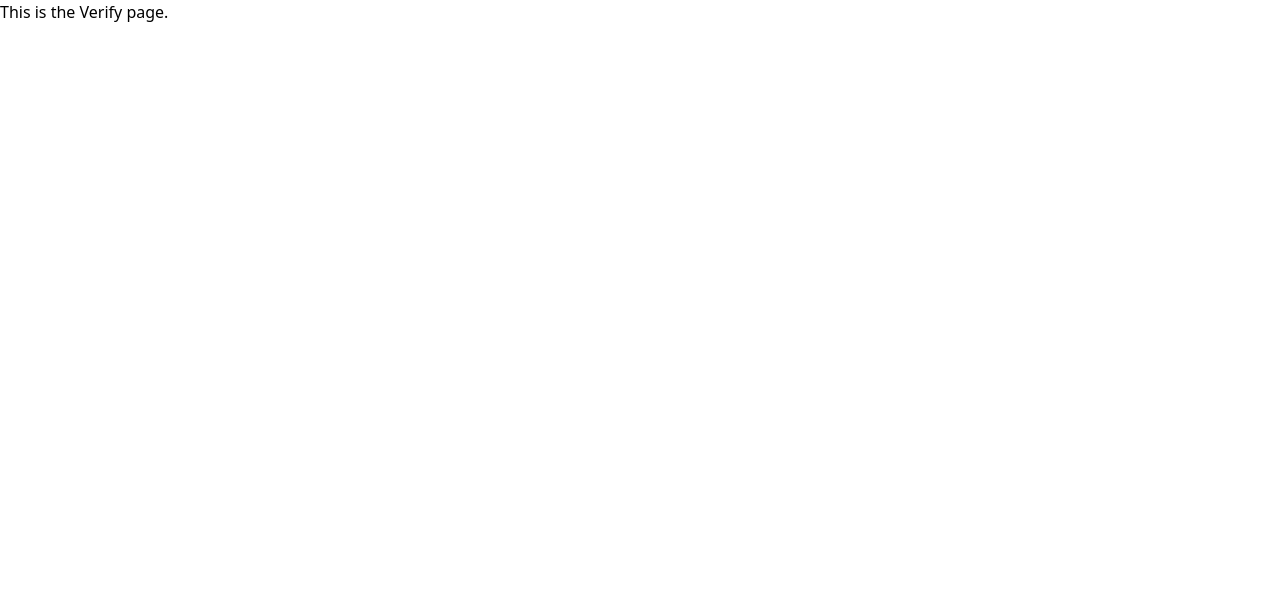
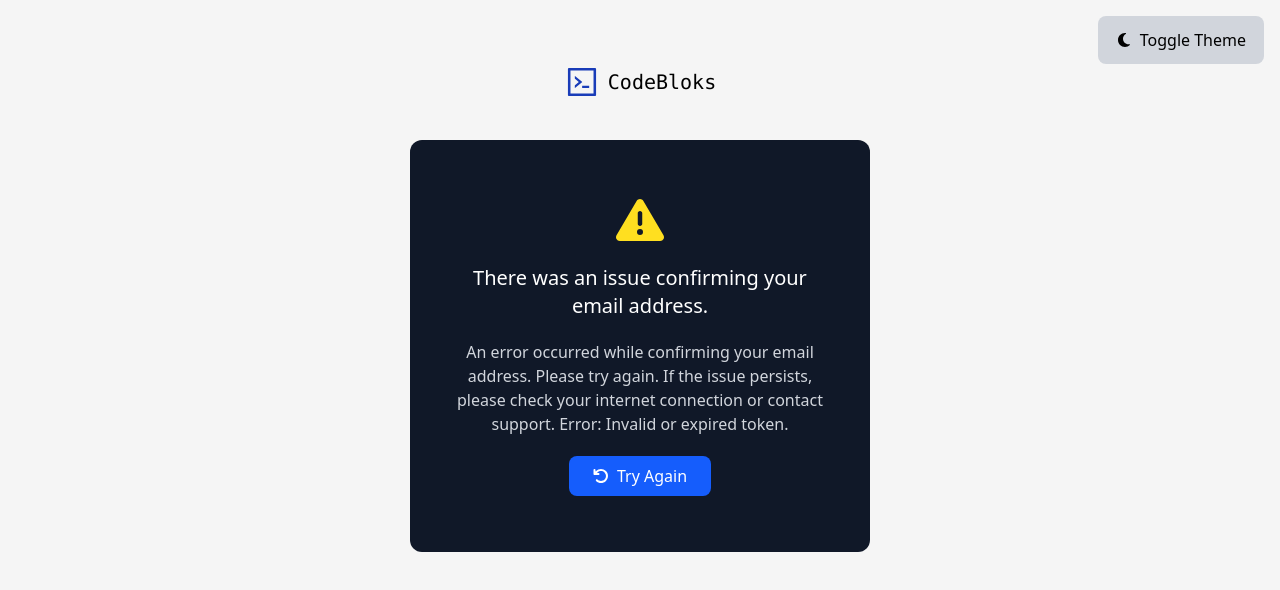
Before and after one commit to drakejoshua/Express-Web-Code-Editor, a React (Vite) app in the folder Frontend/: page /auth/verify in a window 1280 px wide. Shown: the top 590 px of the page. Built offline with nearby package versions, Linux system fonts and the light colour scheme.

Commit message:
feat( routing ): add email confirmation/verification route
- add the markup and styling for the email
  verification route

This commit adds the email verification route markup and styles

```diff
--- a/Frontend/src/routes/Verify.jsx
+++ b/Frontend/src/routes/Verify.jsx
@@ -1,9 +1,129 @@
-import React from 'react'
+// Email Verification Route
+// This route handles email confirmation and verification.
+// It serves as a callback route to redirect users from their email
+// after they have clicked to confirm email.
+// The actual email token is sent to and handled on the backend, so
+// this page just simply informs
+// the user that they will be redirected or display a loading/error indicator.
 
+// import route dependencies
+import RouteContainer from '../components/RouteContainer';
+import Logo from '../components/Logo';
+import StatusCard from '../components/StatusCard';
+import { Helmet } from 'react-helmet-async'
+import { FaArrowLeft, FaArrowRotateLeft, FaMoon, FaRegSun } from 'react-icons/fa6';
+import { useThemeProvider } from '../providers/ThemeProvider.jsx'
+
+
+// email verify component
 export default function Verify() {
-  return (
-    <div>
-      This is the Verify page.
-    </div>
-  )
+    const { theme, toggleTheme } = useThemeProvider();
+
+    return (
+        <>
+            <Helmet>
+                <title>Confirm Your Email - CodeBloks</title>
+                <meta name="description" content="Confirm the email for your account" />
+            </Helmet>
+
+            <div
+                className='
+                    google
+                    h-screen
+                    w-full
+                    bg-neutral-100 dark:bg-gray-900
+                    dark:text-white
+                    overflow-auto
+                '
+            >
+
+                <RouteContainer>
+                    <Logo/>
+
+                    {/* <StatusCard
+                        status={{
+                            heading: 'Confirming your Email address...',
+                            text: `
+                                Please hold on while we confirm this email address
+                                for your account. You will be redirected shortly.
+                            `,
+                            type: "loading"
+                        }}
+                    /> */}
+
+                    <StatusCard
+                        status={{
+                            heading: 'There was an issue confirming your email address.',
+                            text: `
+                                An error occurred while confirming your email address.
+                                Please try again.
+                                If the issue persists,
+                                please check your internet connection or contact support.
+                                Error: Invalid or expired token.
+                            `,
+                            type: "error",
+                            action: function() {
+                                alert("trying again")
+                            },
+                            action_content: <>
+                                <FaArrowRotateLeft/>
+                                Try Again
+                            </>
+                        }}
+                    />
+
+                    {/* <StatusCard
+                        status={{
+                            heading: 'Email Confirmed Successfully!',
+                            text: `
+                                You have successfully confirmed your email.
+                                You will be redirected to the dashboard shortly.
+                                If you are not redirected, please click the button below.
+                            `,
+                            type: "success",
+                            redirect: "/dashboard",
+                            redirect_content: <>
+                                Go to Dashboard
+                            </>
+                        }}
+                    /> */}
+                </RouteContainer>
+
+                <button
+                    className='
+                        google--theme-toggle
+                        fixed
+                        top-4
+                        right-4
+                        flex
+                        gap-2
+                        items-center
+                        bg-gray-300 dark:bg-gray-700
+                        p-3 px-4.5
+                        rounded-lg
+                    '
+                    onClick={ () => toggleTheme() }
+                >
+                    { theme == 'dark' && <FaRegSun
+                        className="
+                            google--theme-toggle__icon
+                        "
+                    /> }
+
+                    { theme == 'light' && <FaMoon
+                        className="
+                            google--theme-toggle__icon
+                        "
+                    /> }
+
+                    <span
+                        className="
+                            google--theme-toggle__text
+                        ">
+                        Toggle Theme
+                    </span>
+                </button>
+            </div>
+        </>
+    )
 }
```
